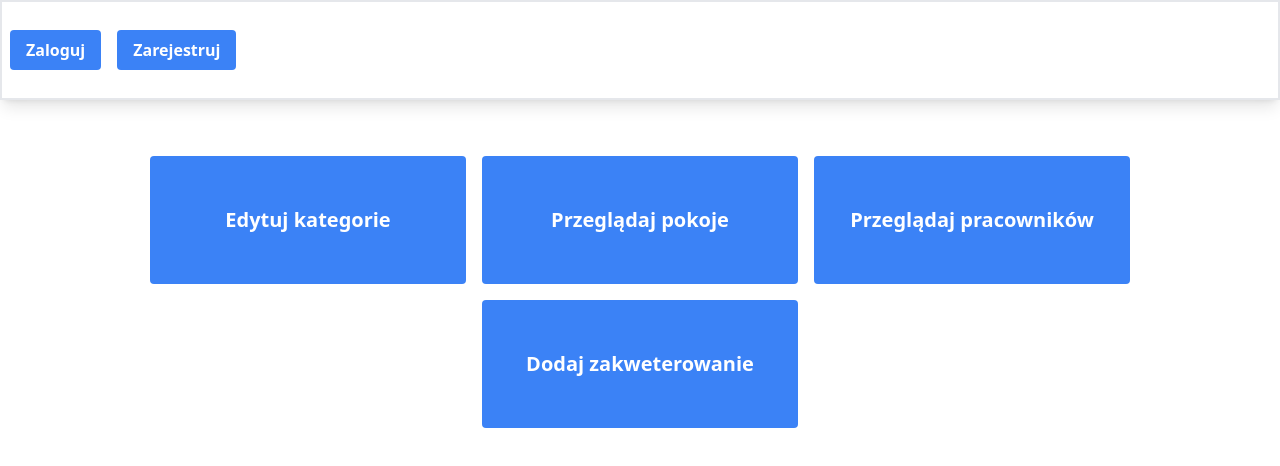
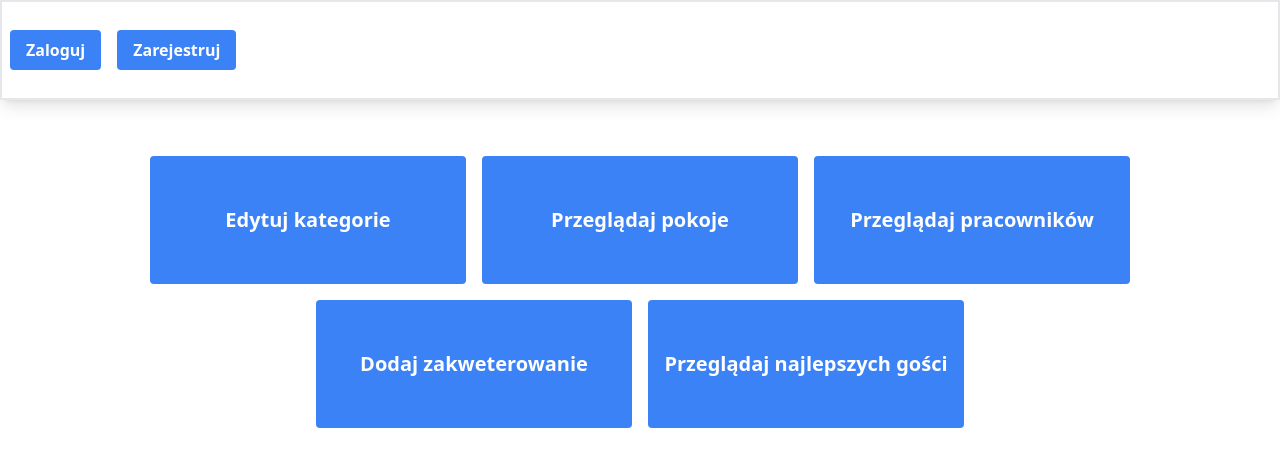
Before and after one commit to Matiixx/BD-project, a Next.js app in the folder SRC/client/: page /adminDashboard in a window 1280 px wide. Shown: the top 466 px of the page. Built offline with nearby package versions, Linux system fonts and the light colour scheme.

Commit message:
Best users page

```diff
--- /dev/null
+++ b/SRC/client/pages/adminDashboard/bestUsers/index.tsx
@@ -0,0 +1,85 @@
+import React, { useState } from 'react'
+import { type NextPage } from "next";
+import { useRouter } from "next/router";
+import { useEffect } from "react";
+import Header from "../../../components/Header";
+import useStore from "../../../store/useStore";
+import axios from 'axios';
+
+const URI = 'http://pascal.fis.agh.edu.pl:3040/0cichostepski/'
+
+interface IBestUser {
+  uzytkownik_id: number;
+  email: string;
+  ilosc_rezerwacji: number;
+}
+
+const BestUsers: NextPage = () => {
+  const router = useRouter();
+
+  const userId = useStore((state) => state.userId);
+  const userToken = useStore((state) => state.accessToken);
+
+  const [users, setUsers] = useState<IBestUser[]>([])
+
+  const userRole = useStore(state => state.userType)
+  useEffect(() => {
+    if (userRole === null) return;
+    if (userRole !== "admin") {
+      router.push("/userDashboard");
+      return;
+    }
+  }, [userRole])
+
+  useEffect(() => {
+    if (userId === undefined) {
+      router.push("/userLogin")
+      return;
+    }
+
+    if (userId !== null && userToken !== null && userRole === "admin") {
+      axios.get(URI + 'get/ranking-uzytkownikow', {
+        headers: {
+          Authorization: "Bearer " + userToken,
+        }
+      }).then(data => {
+        console.log(data);
+        setUsers(data.data)
+      }).catch(err => {
+        console.log(err);
+      })
+    }
+  }, [userId, userToken])
+
+  return (
+    <>
+      <Header />
+
+      <div>
+        <div className="flex flex-wrap justify-center mb-4">
+          <div
+            className="border-2 font-bold text-lg justify-around items-center flex-wrap rounded overflow-hidden m-2 flex flex-row gap-4 w-3/4 min-h-[50px] shadow-lg"
+          >
+            <div className="w-1/5">Email</div>
+            <div className="w-1/5">Ilosc rezerwacji</div>
+          </div>
+          {users ? (
+            users.map((el) => (
+              <div
+                className="border-2 text-lg justify-around items-center flex-wrap rounded overflow-hidden p-4 m-2 flex flex-row gap-4 w-3/4 min-h-[70px] shadow-lg"
+                key={el.uzytkownik_id}
+              >
+                <div className="w-1/5">{el.email}</div>
+                <div className="w-1/5">{el.ilosc_rezerwacji}</div>
+              </div>
+            ))
+          ) :
+            (null)
+          }
+        </div>
+      </div>
+    </>
+  );
+};
+
+export default BestUsers;
--- a/SRC/client/pages/adminDashboard/index.tsx
+++ b/SRC/client/pages/adminDashboard/index.tsx
@@ -57,6 +57,12 @@ const AdminDashboard: NextPage = () => {
           >
             Dodaj zakweterowanie
           </Link>
+          <Link
+            className="flex items-center justify-center w-1/4 h-32 text-xl bg-blue-500 hover:bg-blue-700 text-white font-bold  py-2 px-4 rounded focus:outline-none focus:shadow-outline"
+            href={"/adminDashboard/bestUsers"}
+          >
+            Przeglądaj najlepszych gości
+          </Link>
         </div>
       </div>
     </>
```
